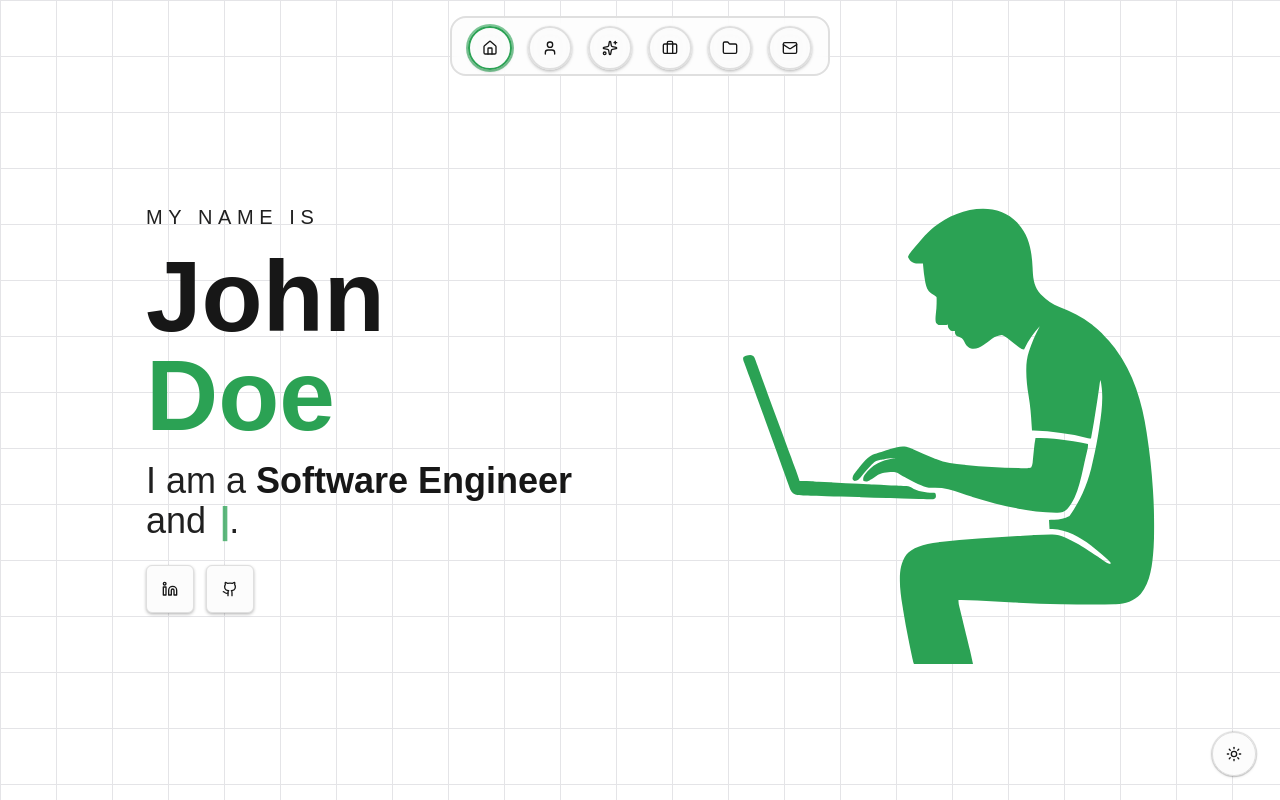
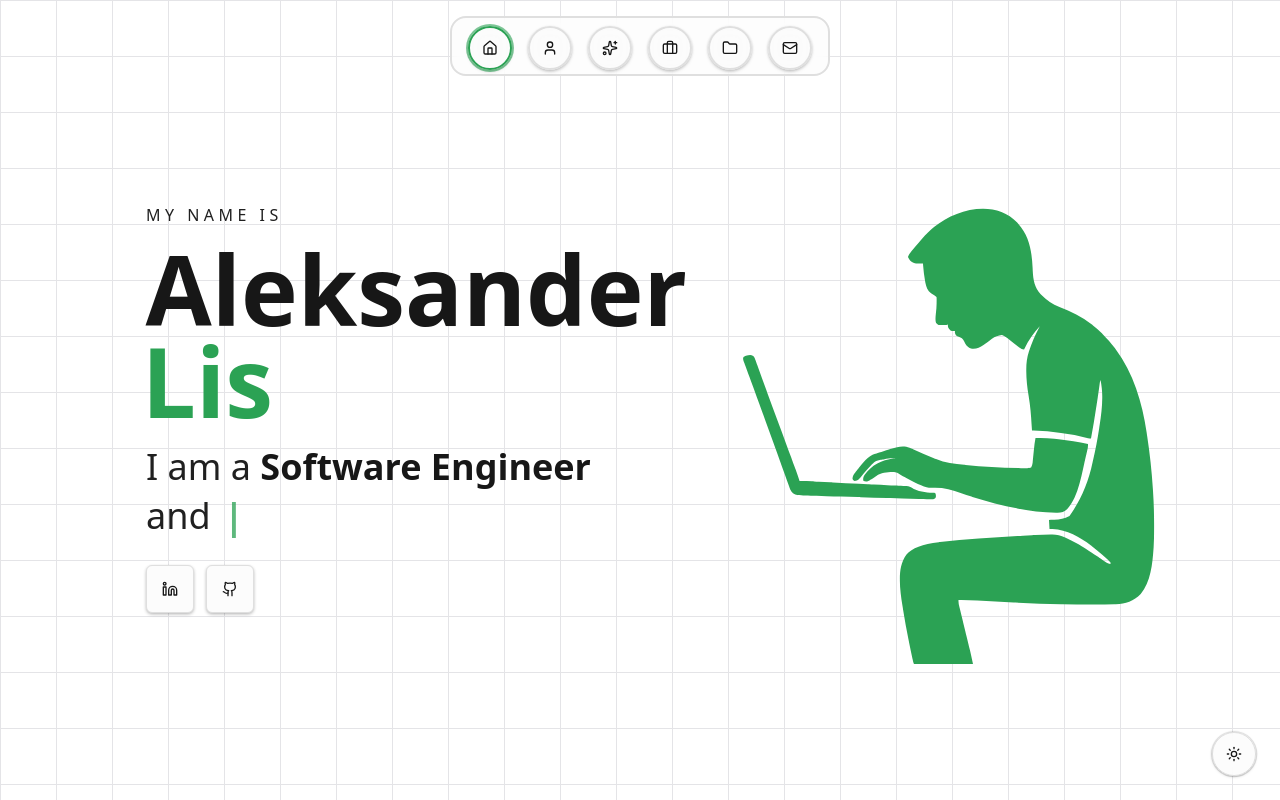
Before and after one commit to alwoodm/portfolio, a Next.js app: page / in a window 1280 px wide. Built offline with nearby package versions, Linux system fonts and the light colour scheme.

Commit message:
fix: fixes the typographic problems

```diff
--- a/app/globals.css
+++ b/app/globals.css
@@ -6,7 +6,8 @@
 @theme inline {
   --color-background: var(--background);
   --color-foreground: var(--foreground);
-  --font-sans: Outfit, sans-serif;
+  /* --font-sans: "Outfit", sans-serif; -- Reverted to Outfit via Next.js variable redundancy if needed, but usually handled by layout class */
+  --font-sans: var(--font-sans);
   --font-mono: monospace;
   --color-sidebar-ring: var(--sidebar-ring);
   --color-sidebar-border: var(--sidebar-border);
@@ -104,7 +105,7 @@
   --sidebar-accent-foreground: oklch(0.2435 0 0);
   --sidebar-border: oklch(0.9037 0 0);
   --sidebar-ring: oklch(0.8348 0.1302 160.908);
-  --font-sans: Outfit, sans-serif;
+  --font-sans: var(--font-sans);
   --font-serif: ui-serif, Georgia, Cambria, 'Times New Roman', Times, serif;
   --font-mono: monospace;
   --radius: 0.5rem;
@@ -162,7 +163,7 @@
   --sidebar-accent-foreground: oklch(0.9851 0 0);
   --sidebar-border: oklch(0.2809 0 0);
   --sidebar-ring: oklch(0.8003 0.1821 151.711);
-  --font-sans: Outfit, sans-serif;
+  --font-sans: var(--font-sans);
   --font-serif: ui-serif, Georgia, Cambria, 'Times New Roman', Times, serif;
   --font-mono: monospace;
   --radius: 0.5rem;
@@ -209,3 +210,18 @@
     transform: scale(1.6);
   }
 }
+
+@layer utilities {
+  .optical-fix::first-letter {
+    margin-left: -0.05em;
+  }
+  .optical-fix-lg::first-letter {
+    margin-left: -0.02em;
+  }
+  .optical-fix-lg[data-letter='A']::first-letter {
+    margin-left: -0.005em;
+  }
+  .optical-fix-lg[data-letter='L']::first-letter {
+    margin-left: -0.045em;
+  }
+}
--- a/app/layout.tsx
+++ b/app/layout.tsx
@@ -1,6 +1,6 @@
 import './globals.css';
 
-import { Geist, Geist_Mono } from 'next/font/google';
+import { JetBrains_Mono as FontMono, Outfit as FontSans } from 'next/font/google';
 
 import { GridBackground } from '@/components/grid-background';
 import { Navbar } from '@/components/navbar';
@@ -9,14 +9,14 @@ import { ModeToggle } from '@/components/theme-toggle';
 
 import type { Metadata } from 'next';
 
-const geistSans = Geist({
-  variable: '--font-geist-sans',
+const fontSans = FontSans({
   subsets: ['latin'],
+  variable: '--font-sans',
 });
 
-const geistMono = Geist_Mono({
-  variable: '--font-geist-mono',
+const fontMono = FontMono({
   subsets: ['latin'],
+  variable: '--font-mono',
 });
 
 export const metadata: Metadata = {
@@ -31,7 +31,7 @@ export default function RootLayout({
 }>) {
   return (
     <html suppressHydrationWarning lang="en">
-      <body className={`${geistSans.variable} ${geistMono.variable} antialiased`}>
+      <body className={`${fontSans.variable} ${fontMono.variable} antialiased`}>
         <ThemeProvider
           disableTransitionOnChange
           enableSystem
--- a/components/hero-social.tsx
+++ b/components/hero-social.tsx
@@ -52,7 +52,7 @@ export function HeroSocial({
               aria-label={link.label}
               className={cn(
                 buttonVariants({ variant: 'outline', size: 'icon' }),
-                'bg-background text-foreground hover:bg-background h-12 w-12 shadow-md',
+                'bg-card text-foreground hover:bg-card h-12 w-12 shadow-md',
               )}
               href={link.href}
               rel="noreferrer"
--- a/components/hero-text.tsx
+++ b/components/hero-text.tsx
@@ -26,26 +26,36 @@ export function HeroText({
   const typedRoles = secondaryRoles?.filter(Boolean) ?? [];
 
   return (
-    <div className={cn('flex flex-col gap-4', className)} data-hero="text">
+    <div className={cn('flex flex-col gap-4 text-left', className)} data-hero="text">
       <p
-        className="text-muted-foreground text-xl font-medium tracking-[0.28em] uppercase"
+        className="text-muted-foreground text-sm font-medium tracking-[0.28em] uppercase sm:text-base"
         data-hero="intro"
       >
         {intro}
       </p>
       <h1
-        className="text-foreground text-[4rem] leading-[0.99] font-semibold text-balance sm:text-[4.75rem] lg:text-[4.75rem] xl:text-[6.25rem]"
+        className="text-foreground text-5xl leading-[0.95] font-semibold sm:text-6xl lg:text-7xl xl:text-8xl"
         data-hero="name"
       >
-        <span className="block">{firstName}</span>
-        {lastName ? <span className="text-primary block">{lastName}</span> : null}
+        <span className="optical-fix-lg block" data-letter={firstName[0]}>
+          {firstName}
+        </span>
+        {lastName ? (
+          <span className="text-primary optical-fix-lg block" data-letter={lastName[0]}>
+            {lastName}
+          </span>
+        ) : null}
       </h1>
       {primaryRole ? (
-        <p className="text-muted-foreground text-3xl sm:text-4xl" data-hero="role">
-          I am a <span className="text-foreground font-semibold">{primaryRole}</span>
+        <p
+          className="text-muted-foreground text-2xl leading-snug sm:text-3xl lg:text-4xl"
+          data-hero="role"
+        >
+          <span className="block">
+            I am a <span className="text-foreground font-semibold">{primaryRole}</span>
+          </span>
           {typedRoles.length > 0 ? (
-            <>
-              <br />
+            <span className="block">
               and{' '}
               <TextType
                 startOnVisible
@@ -57,9 +67,8 @@ export function HeroText({
                 text={typedRoles}
                 typingSpeed={70}
               />
-            </>
+            </span>
           ) : null}
-          .
         </p>
       ) : null}
     </div>
--- a/data/home.json
+++ b/data/home.json
@@ -1,6 +1,6 @@
 {
   "intro": "My name is",
-  "name": "John Doe",
+  "name": "Aleksander Lis",
   "role": "Software Engineer",
   "roles": ["Frontend Developer", "UI Engineer", "Product Builder"],
   "social": {
```
Also changed, not shown: 1 other file (tests, documents, lock files or other folders).
